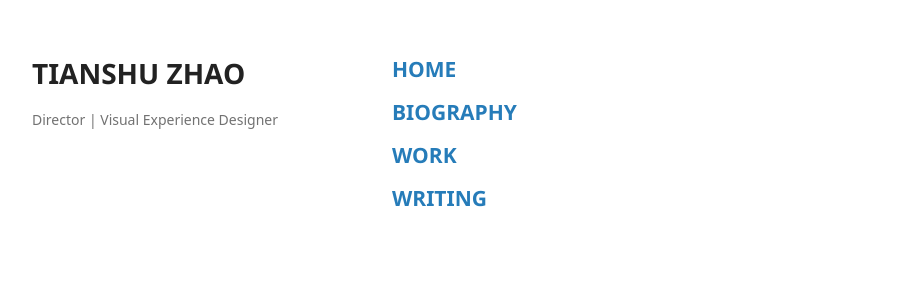
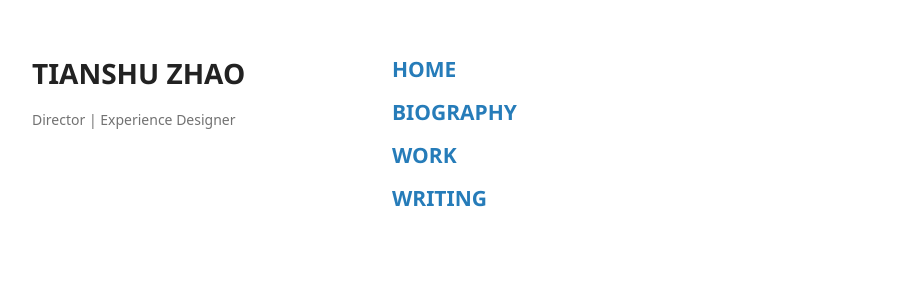
Before and after one commit to tianshu-z/tianshu-z.github.io, a Jekyll site: the page built from index.md, in a window 1280 px wide. Shown: the top 295 px of the page, without its empty margins (178-1101 px from the left). Built offline with Jekyll 4.4.1, drawn with Linux system fonts in a browser that asks for light colours; some web fonts are replaced; our own code applies the rules of GitHub Pages for plain Markdown files.

Commit message:
Update _config.yml

```diff
--- a/_config.yml
+++ b/_config.yml
@@ -1,5 +1,5 @@
 title: TIANSHU ZHAO
-description: Director | Visual Experience Designer
+description: Director | Experience Designer
 logo: /assets/img/logo.jpg
 show_downloads: false
 google_analytics:
```
